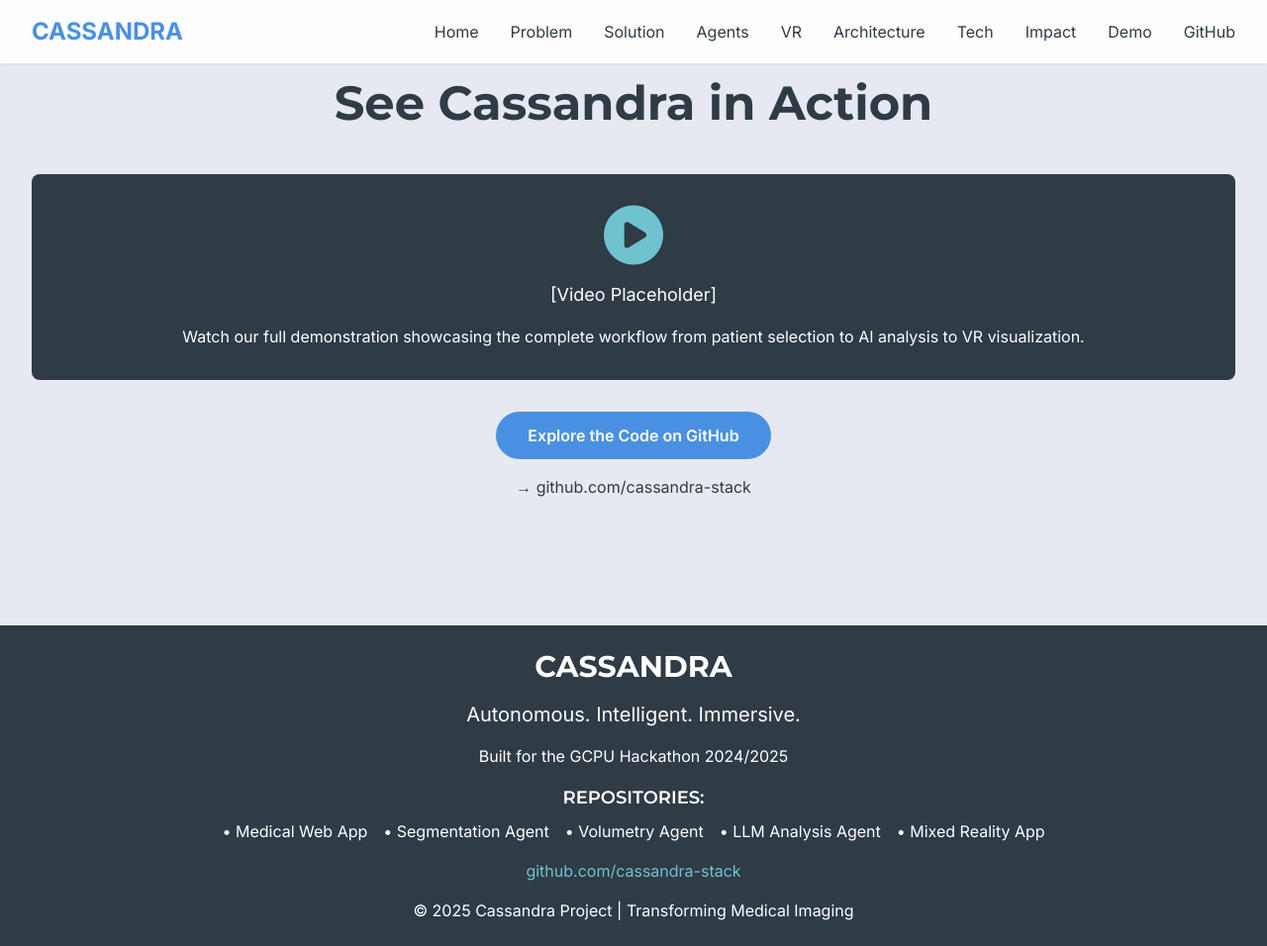
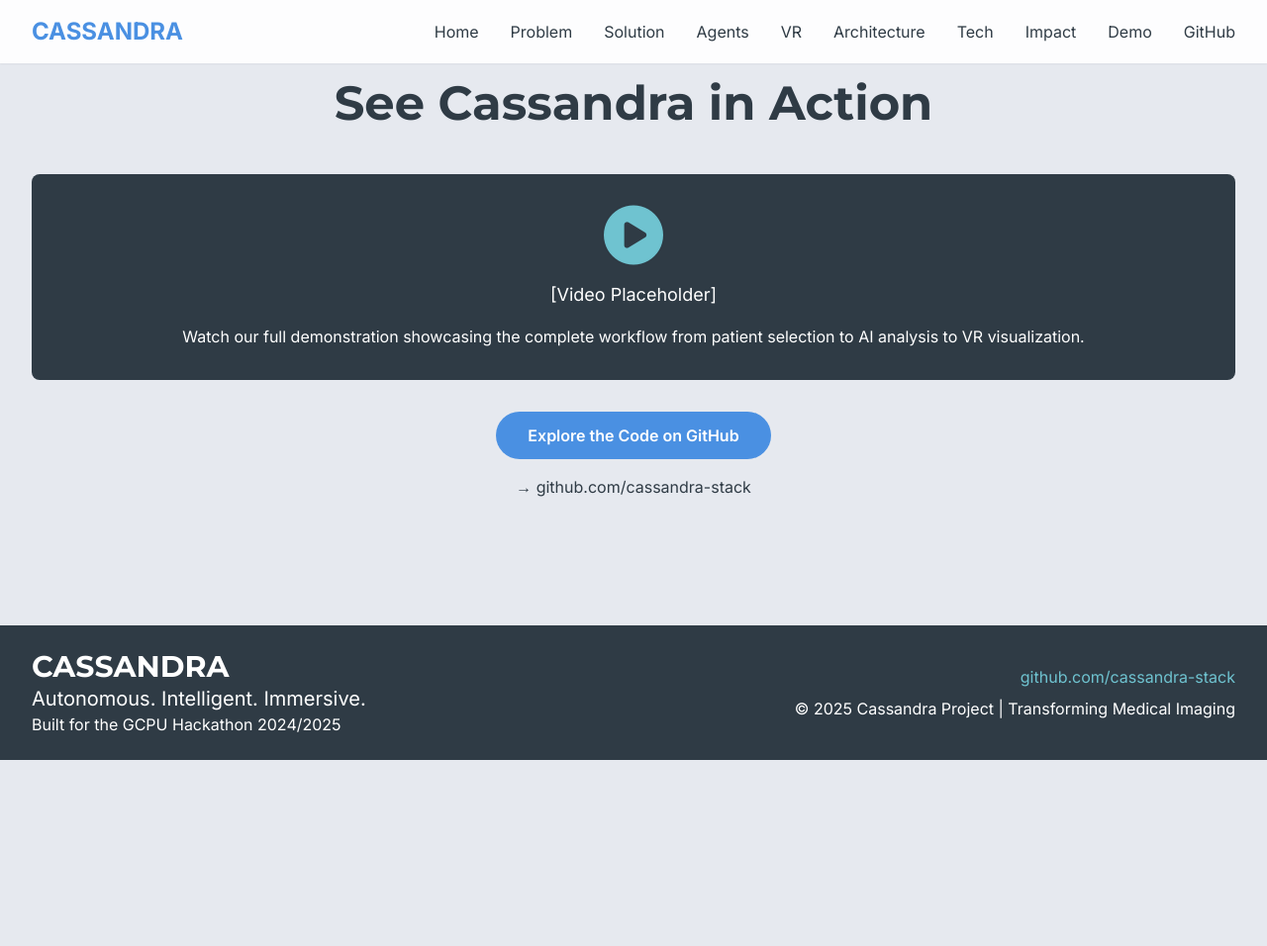
Before and after one commit to cassandra-stack/cassandra-stack.github.io, a Jekyll site: the page built from demo.html, in a window 1280 px wide and 956 px high. Shown: the whole window at 99% size. Built offline with Jekyll 4.4.1, drawn with Linux system fonts in a browser that asks for light colours; nearby versions of some CDN libraries.

```diff
--- a/_includes/footer.html
+++ b/_includes/footer.html
@@ -1,22 +1,22 @@
 <!-- Footer -->
 <footer class="bg-anthracite text-blanc py-6">
-  <div class="max-w-7xl mx-auto px-4 sm:px-6 lg:px-8 text-center">
-    <h3 class="text-3xl font-bold mb-4">CASSANDRA</h3>
-    <p class="text-xl mb-4">Autonomous. Intelligent. Immersive.</p>
-    <p class="mb-4">Built for the GCPU Hackathon 2024/2025</p>
-    <h4 class="text-lg font-semibold mb-2">REPOSITORIES:</h4>
-    <ul class="flex justify-center space-x-4 mb-4">
-      <li>• Medical Web App</li>
-      <li>• Segmentation Agent</li>
-      <li>• Volumetry Agent</li>
-      <li>• LLM Analysis Agent</li>
-      <li>• Mixed Reality App</li>
-    </ul>
-    <a
-      href="https://github.com/cassandra-stack"
-      class="text-bleu-glacier hover:underline"
-      >github.com/cassandra-stack</a
-    >
-    <p class="mt-4">© 2025 Cassandra Project | Transforming Medical Imaging</p>
+  <div class="max-w-7xl mx-auto px-4 sm:px-6 lg:px-8">
+    <div class="flex justify-between items-center">
+      <div>
+        <h3 class="text-3xl font-bold">CASSANDRA</h3>
+        <p class="text-xl">Autonomous. Intelligent. Immersive.</p>
+        <p>Built for the GCPU Hackathon 2024/2025</p>
+      </div>
+      <div class="text-right">
+        <a
+          href="https://github.com/cassandra-stack"
+          class="text-bleu-glacier hover:underline"
+          >github.com/cassandra-stack</a
+        >
+        <p class="mt-2">
+          © 2025 Cassandra Project | Transforming Medical Imaging
+        </p>
+      </div>
+    </div>
   </div>
 </footer>
```
Also changed, not shown: index.html (added, +76 -0 lines), Gemfile.lock (added).
